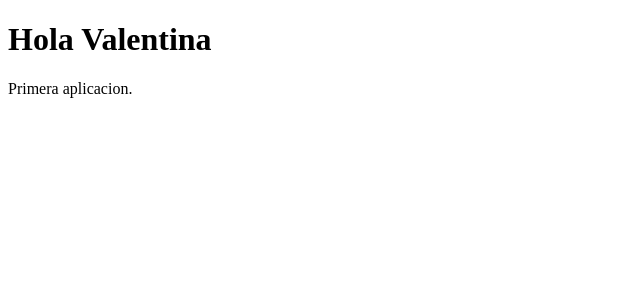
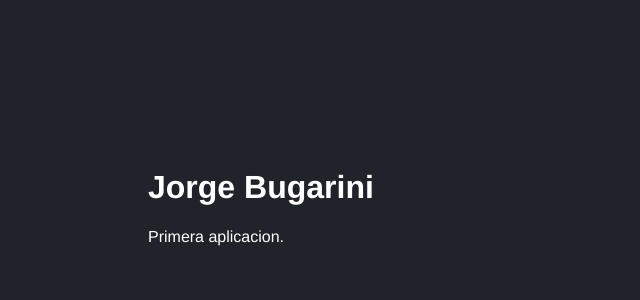
Before and after one commit to DarkZeyan/React-Course, a React (Vite) app in the folder 03-counter-app-vite/: page / in a window 1280 px wide. Shown: the top 300 px of the page, without its empty margins (0-640 px from the left). Built offline with nearby package versions, Linux system fonts and the light colour scheme.

Commit message:
Applying styles to React components

```diff
--- a/03-counter-app-vite/src/FirstApp.jsx
+++ b/03-counter-app-vite/src/FirstApp.jsx
@@ -1,10 +1,12 @@
 // Si este valor no se cambia debe de estar fuera dle functional component.
-const newMessage = {
-  message:'Hola Mundo',
-  title:'Jorge'
-};
 
-const getSaludo= (nombre) => `Hola ${nombre}`;
+
+// const newMessage = {
+//   message:'Hola Mundo',
+//   title:'Jorge'
+// };
+
+// const getSaludo= (nombre) => `Hola ${nombre}`;
 //Esto es util ya que react no necesitara reprocesarlo ya que esta fuera del componente.
 
 export const FirstApp = () => {
@@ -18,7 +20,8 @@ export const FirstApp = () => {
     {/* Si necesitamos enviar el objeto
     podemos usar la expresion JSON.stringify ya que no podemos imprimir el objeto directamente.
     No pueden ser  funciones asincronas debido a que estas esperan objetos de tipo promesa*/}
-      <h1>{getSaludo('Valentina')}</h1>
+      {/* <h1>{getSaludo('Valentina')}</h1> */}
+      <h1>Jorge Bugarini</h1>
       {/* <code>{JSON.stringify(newMessage)}</code> */}
       <p>Primera aplicacion.</p>
       </>
--- a/03-counter-app-vite/src/main.jsx
+++ b/03-counter-app-vite/src/main.jsx
@@ -3,6 +3,8 @@ import ReactDOM from 'react-dom/client';
 
 //Los functional components siempre van capitalizados.
 import { HelloWorldApp } from './HelloWorldApp';
+//Aplicacion de estilos de css.
+import './style.css'
 import { FirstApp } from './FirstApp';
 
 ReactDOM.createRoot(document.getElementById('root')).render(
--- /dev/null
+++ b/03-counter-app-vite/src/style.css
@@ -0,0 +1,7 @@
+html,body{
+    background-color: #21232A;
+    color: white;
+    font-family: Helvetica,Arial, sans-serif;
+    font: size 1.3rem;
+    padding: 70px
+}
```
